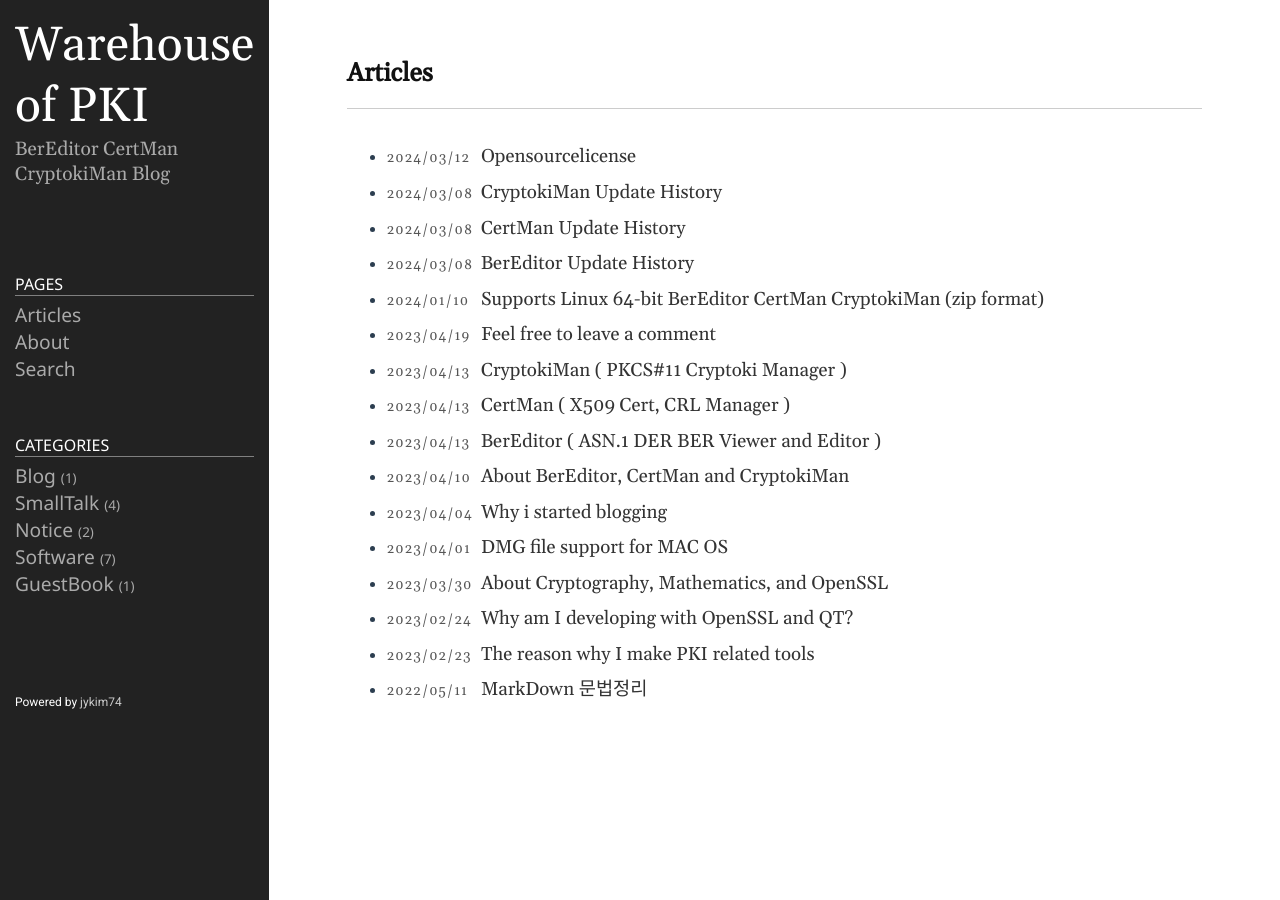
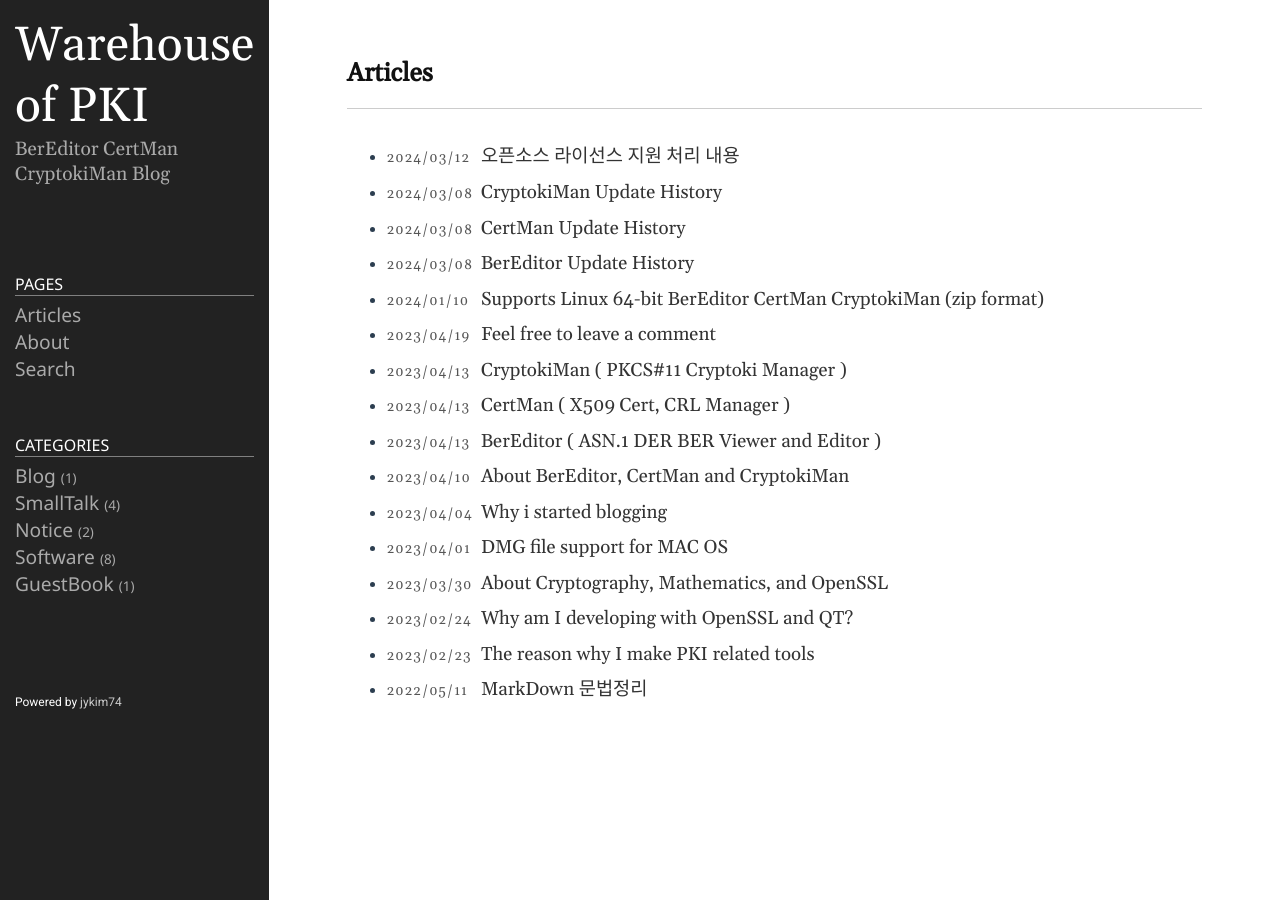
Before and after one commit to jykim74/jykim74.github.io, a Jekyll site: the page built from index.md, in a window 1280 px wide. Built offline with Jekyll 4.4.1, drawn with Linux system fonts in a browser that asks for light colours; nearby versions of some CDN libraries.

Commit message:
Update 2024-03-12-OpenSourceLicense.md

```diff
--- a/_posts/2024-03-12-OpenSourceLicense.md
+++ b/_posts/2024-03-12-OpenSourceLicense.md
@@ -1,3 +1,10 @@
+---
+layout: post
+title: "오픈소스 라이선스 지원 처리 내용"
+tags: [Apache License, copyright, LGPL, Open Source License, 오픈소스, 라이선스]
+category: Software
+---
+
 여기서 만든 내 프로그램들(BerEditor, CertMan, CryptokiMan) 은 오픈소스를 이용하여 만들었다.
 오픈소스의 경우 소스를 자유롭게 참조 하고 사용 할 수 있지만 프로그램을 만들어서 배포하는 경우
 해당 라이선스에 따라 지켜야 하는 의무 사항이 존재 하는 프로그램이다.
```
